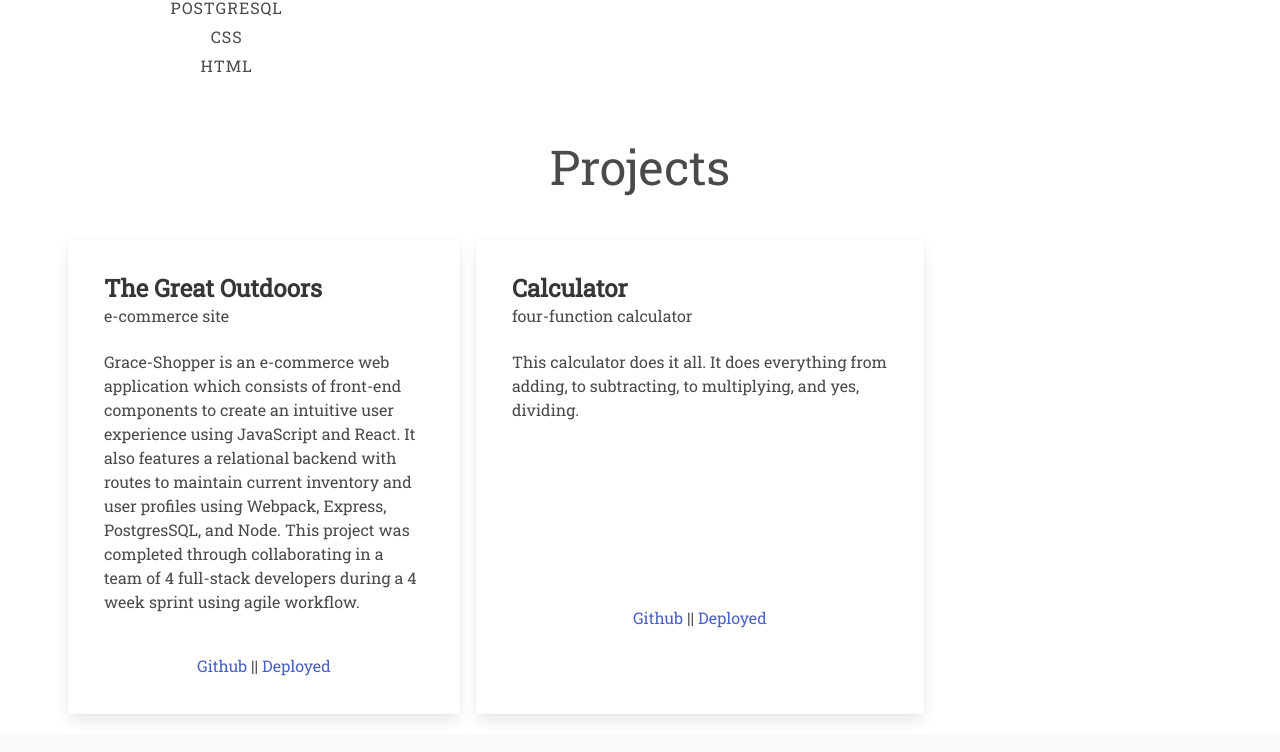
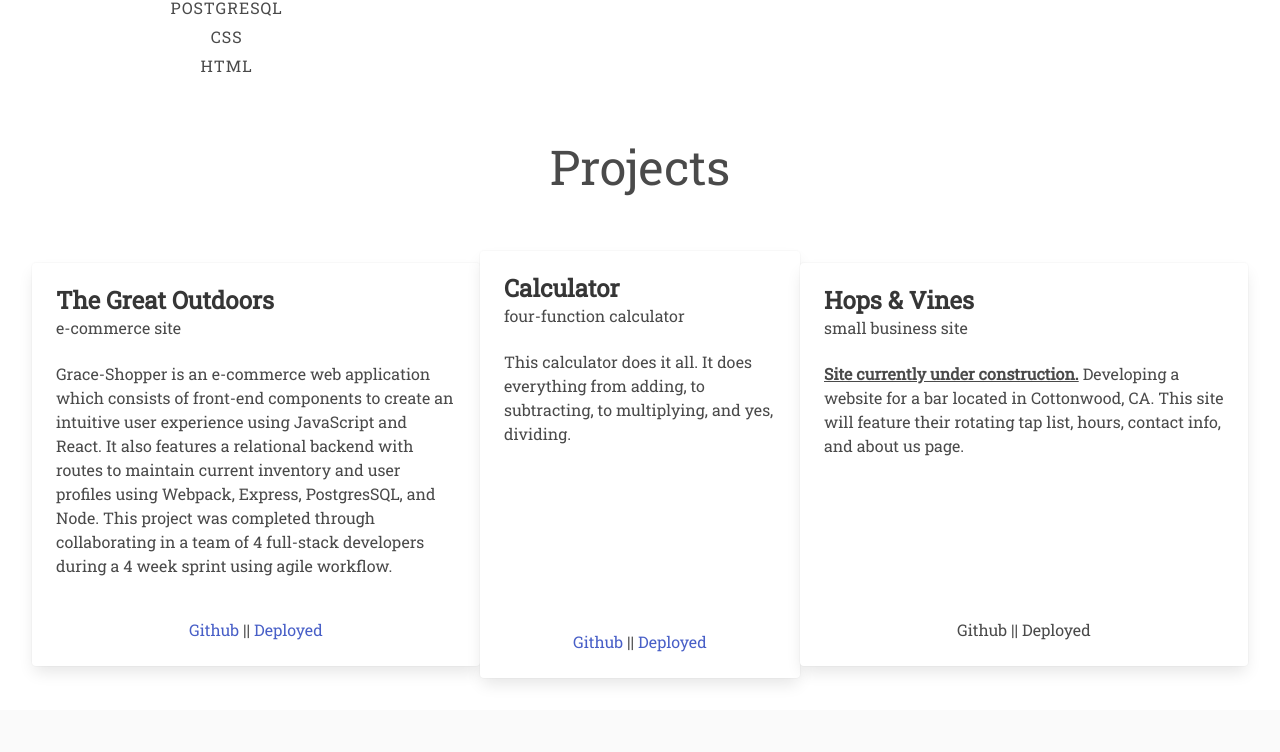
Before and after one commit to gwren19/personal-site, a React app: page / in a window 1280 px wide. Shown: the part 1568-2320 px from the top of the page. Built offline with nearby package versions, Linux system fonts and the light colour scheme.

Commit message:
adding more projects.

```diff
--- a/src/components/Projects.css
+++ b/src/components/Projects.css
@@ -8,7 +8,6 @@
 .card {
     margin-top: 3rem;
     margin-bottom: 2rem;
-    margin-left: 1rem;
     max-width: 28rem;
     align-items: center;
     justify-content: center;
@@ -23,3 +22,8 @@
 #project-par {
     font-family: 'Roboto Slab', serif;
 }
+
+.sentence-bold {
+    font-weight: bolder;
+    text-decoration: underline;
+}
--- a/src/components/Projects.js
+++ b/src/components/Projects.js
@@ -3,10 +3,10 @@ import './Projects.css';
 
 const Projects = () => {
     return(
-        <div id='project-par' className='container'>
+        <div id='project-par' className='container is-fluid' style={{ alignItems: 'center' }}>
             <h1 className='projects-header'>Projects</h1>
-            <div className='columns is-1-mobile is-desktop'>
-                <div className="column is-one-third card">
+            <div className='level'>
+                <div className="card">
                         <div className="card-image">
                             <figure className="image is-3by2">
                             <img src={require("./resources/the-great-outdoors.jpeg")} alt="The Great Outdoors Website" />
@@ -28,7 +28,7 @@ const Projects = () => {
                         </div>
                     </div>
                 </div>
-                <div className="column id-one-third card">
+                <div className="card">
                         <div className="card-image">
                             <figure className="image is-3by2">
                             <img src={require("./resources/calculator.jpeg")} alt="Calculator" />
@@ -56,6 +56,33 @@ const Projects = () => {
                         </div>
                     </div>
                 </div>
+                <div className="card">
+                        <div className="card-image">
+                            <figure className="image is-3by2">
+                            <img src={require("./resources/hops_vines.jpeg")} alt="Under Construction" />
+                            </figure>
+                        </div>
+                    <div className="card-content">
+                        <div className="media">
+                            <div className="media-content">
+                                <p className="title is-4">Hops & Vines</p>
+                                <p className="subtitle is-6">small business site</p>
+                            </div>
+                        </div>
+                        <div className="content">
+                            <p><span className="sentence-bold">Site currently under construction.</span>  Developing a website for a bar located in Cottonwood, CA.  This site will feature their rotating tap list, hours, contact info, and about us page.</p>
+                            <br/>
+                            <br/>
+                            <br/>
+                            <br/>
+                            <br/>
+                            <br/>
+                            <div className="links">
+                            Github || Deployed
+                            </div>
+                        </div>
+                    </div>
+                </div>
             </div>
         </div>
     )
```
